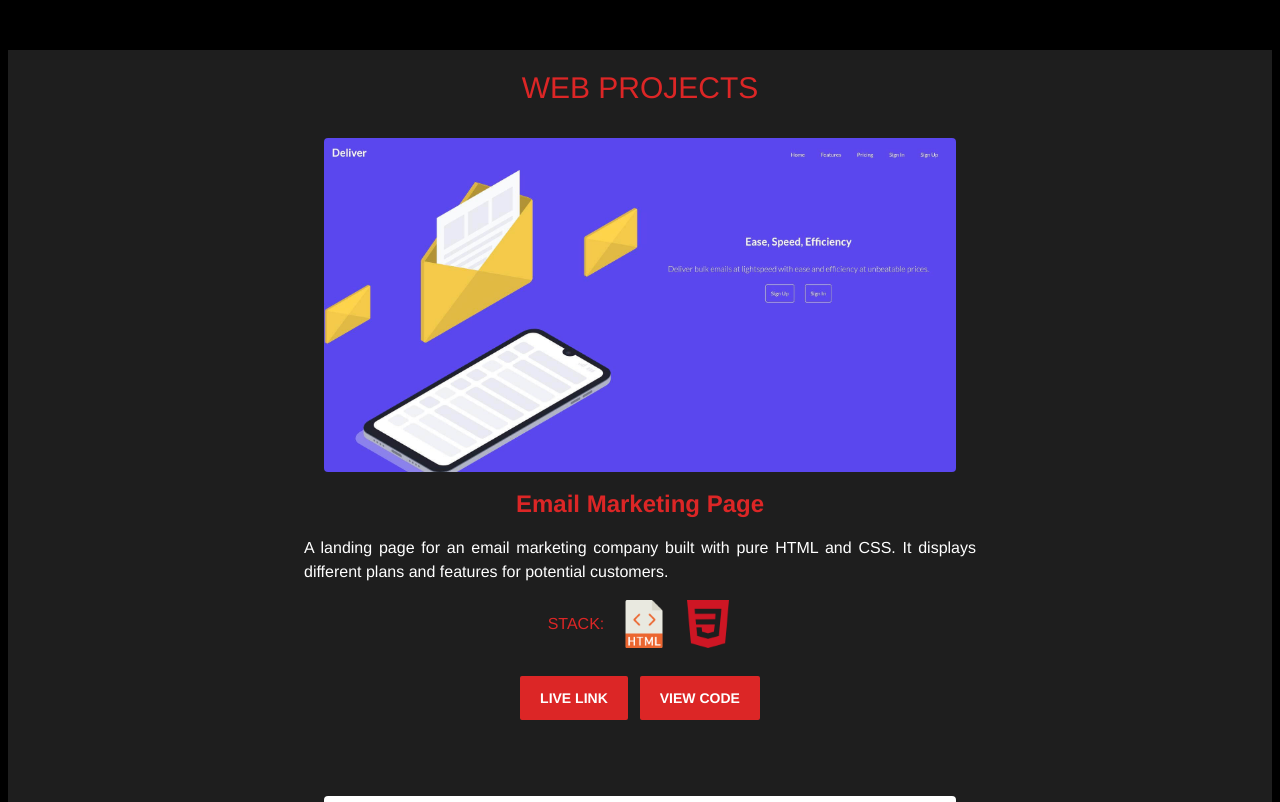
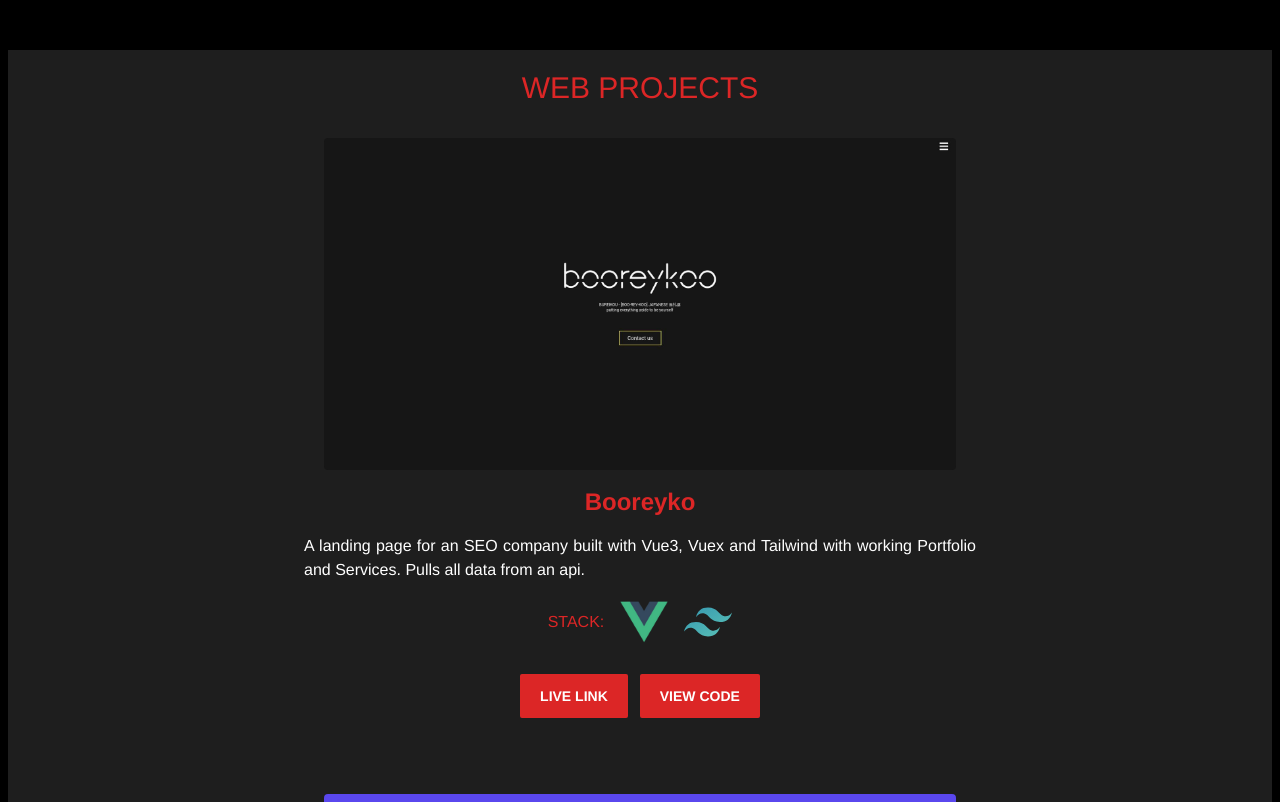
Before and after one commit to Rippyblogger/Portfolio-V2, a Vue app: page / in a window 1280 px wide. Shown: the part 1440-2242 px from the top of the page. Built offline with nearby package versions, Linux system fonts and the light colour scheme; what particles.vue3 would draw is missing.

Commit message:
added new project

```diff
--- a/src/components/Projects.vue
+++ b/src/components/Projects.vue
@@ -69,7 +69,7 @@
           </button></a
         >
         <!-- button two -->
-        <a :href="work.linkUrl">
+        <a :href="work.codeUrl">
           <button
             class="
               bg-red-600
@@ -97,6 +97,19 @@ export default {
   data() {
     return {
       works: [
+        {
+          image: require("@/assets/booreyko.jpeg"),
+          header: "Booreyko",
+          alt: "Boorekyo screenshot capture",
+          description:
+            "A landing page for an SEO company built with Vue3, Vuex and Tailwind with working Portfolio and Services. Pulls all data from an api.",
+          imageOne: require("@/assets/vuejs.png"),
+          imageOneAlt: "VueJS logo",
+          imageTwo: require("@/assets/tailwind.svg"),
+          imageTwoAlt: "Tailwind logo",
+          linkUrl: "https://nlyctest.netlify.app/",
+          codeUrl: "https://github.com/Rippyblogger/Nylctest",
+        },
         {
           image: require("@/assets/Deliver.jpeg"),
           header: "Email Marketing Page",
--- a/tailwind.config.js
+++ b/tailwind.config.js
@@ -1,12 +1,13 @@
 module.exports = {
   purge: ["./index.html", "./src/**/*.{vue,js,ts,jsx,tsx}"],
+  content: ["./index.html", "./src/**/*.{vue,js,ts,jsx,tsx}"],
   darkMode: false, // or 'media' or 'class'
   theme: {
     extend: {
-      colors:{
+      colors: {
         brand: {
           red: {
-            dark: "#AC121F"
+            dark: "#AC121F",
           },
         },
       },
```
Also changed, not shown: src/assets/booreyko.jpeg (added), src/components/Header.vue (line endings or trailing spaces).
